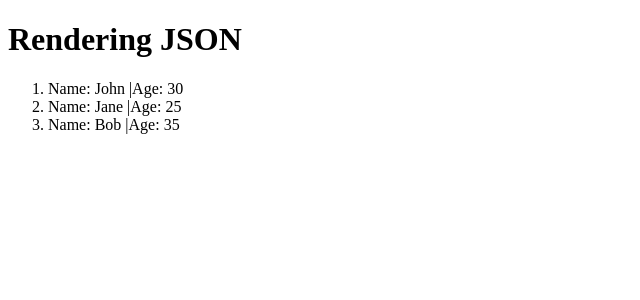
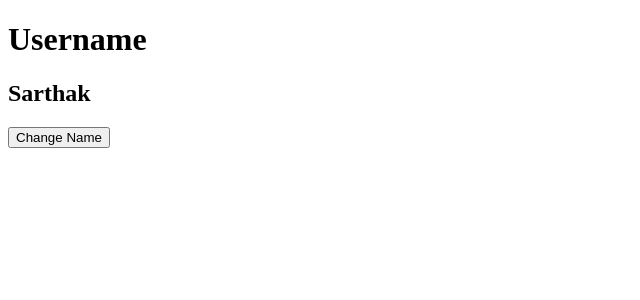
Before and after one commit to itsam-13/React, a React (Vite) app: page / in a window 1280 px wide. Shown: the top 300 px of the page, without its empty margins (0-640 px from the left). Built offline with nearby package versions, Linux system fonts and the light colour scheme.

Commit message:
useState

```diff
--- a/src/App.jsx
+++ b/src/App.jsx
@@ -1,4 +1,6 @@
 // const App = () => {
+
+import { useState } from "react";
 
 //   //non parameterized function
 //   const handleClick = () => {
@@ -27,28 +29,51 @@
 // }
 
 
+// const App = () => {
+//   const profiles = [
+//     {name: "John", age: 30},
+//     {name: "Jane", age: 25 },
+//     {name: "Bob", age: 35}
+//   ];
+
+//   const data = profiles.map((profiles, index) =>{
+//     console.log(profiles,index)
+//     return (<li key = {index}>
+//       <span>Name: {profiles.name}</span> |
+//       <span>Age: {profiles.age}</span>
+//     </li>)
+//   });
+
+// console.log(data)
+
+//   return (
+//     <div>
+//       <h1>Rendering JSON</h1>
+//       <ol>{data}</ol>
+
+//     </div>
+//   )
+// }
+
+
+
 const App = () => {
-  const profiles = [
-    {name: "John", age: 30},
-    {name: "Jane", age: 25 },
-    {name: "Bob", age: 35}
-  ];
 
-  const data = profiles.map((profiles, index) =>{
-    console.log(profiles,index)
-    return (<li key = {index}>
-      <span>Name: {profiles.name}</span> |
-      <span>Age: {profiles.age}</span>
-    </li>)
-  });
+  const [username , setUsername] = useState("Sarthak")
 
-console.log(data)
+  const ChangeHandler = ()=>{
+    setUsername ("Ankur")
+
+  }
+  console.log(username);
+
+
 
   return (
     <div>
-      <h1>Rendering JSON</h1>
-      <ol>{data}</ol>
-
+      <h1>Username</h1>
+      <h2>{username}</h2>
+      <button onClick={ChangeHandler}> Change Name </button>
     </div>
   )
 }
```
